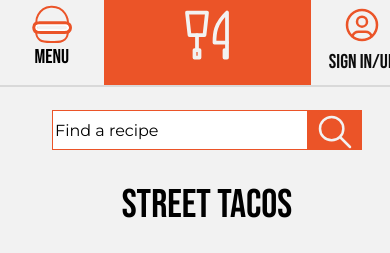
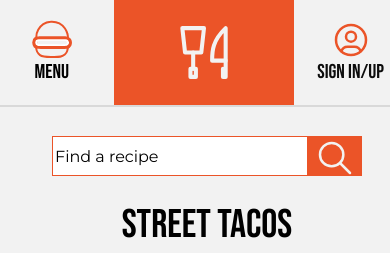
Before and after one commit to dchurst/recipe, a plain HTML site: page index.html in a window 390 px wide. Shown: the top 253 px of the page. Drawn offline with Linux system fonts and the light colour scheme.

Commit message:
Hamburger menu complete
Hamburger menu complete and fully functional

```diff
--- a/index.html
+++ b/index.html
@@ -255,20 +255,17 @@
 
         <nav>
             <h2>Main Navigation</h2>
-            <div id="menu">
             <input type="checkbox" id="dropdown">
             <label for="dropdown">
-                    <span>Menu
+                <span>Menu</span>
                 <svg xmlns="http://www.w3.org/2000/svg" width="40" height="40" style="enable-background:new 0 0 40 40" xml:space="preserve">
                     <path d="M36 17.6c.1 1.8.1 3.6.1 5.4.1 2.7 0 5.5-.9 8-.5 1.4-1.3 2.6-2.4 3.6-3.3 2.7-6 2.4-12.6 2.4-4.6 0-9.2.2-12.2-1.9-2.5-1.8-3.6-4.2-3.8-7.1-.2-3.6.1-7.2.1-10.8 0-2.6.6-5.1 1.9-7.4 2.5-4.5 7.3-7.5 12.4-8 .4-.1.9-.1 1.4-.1 5.2 0 10.1 2.6 13 6.8 1 1.5 1.8 3.1 2.3 4.9.4 1.3.6 2.7.7 4.2z" style="fill:none;stroke:#eb5428;stroke-width:2;stroke-miterlimit:10"></path>
                     <path d="M36.1 22.6c0 .5-.1 1-.5 1.4-.5.7-1.4 1.2-2.6 1.3-2.8.2-5.8.1-8.6.1h-12c-1.3 0-2.6 0-3.8-.1-1.1 0-2.4 0-3.3-.6-.8-.6-1.2-1.4-1.2-2.2 0-.9.3-1.8 1.5-2.3.9-.4 2-.5 3.1-.5 1.4 0 2.8-.1 4.3-.1h14.5c1.2 0 2.3 0 3.5.1 1.7.1 3.3-.1 4.4 1 .3.6.7 1.3.7 1.9z" style="fill:none;stroke:#fff;stroke-width:2.0832;stroke-miterlimit:10"></path>
                     <path d="M38.5 22.6c0 .9-.2 1.7-.5 2.5-.6 1.3-1.7 2.1-3 2.2-3.3.3-6.7.2-9.9.2H11.2c-1.5 0-3-.1-4.4-.1-1.3-.1-2.8 0-3.8-1-.9-1-1.3-2.5-1.3-3.8 0-1.6.3-3.1 1.7-4 1-.7 2.3-.8 3.5-.8 1.6-.1 3.3-.1 4.9-.1H28.5c1.3 0 2.7 0 4 .1 2 .1 3.8-.1 5.1 1.7.5.9.9 2 .9 3.1z" style="fill:none;stroke:#eb5428;stroke-width:2.9408;stroke-miterlimit:10"></path>
                 </svg>
-                    </span>
             </label>
-            </div>
-            <div id="home">
-                <a href="#">
+            <ul>
+                <li><a href="#">
                     <span>Home</span>
                     <svg xmlns="http://www.w3.org/2000/svg" class="icon icon-tabler icon-tabler-tools-kitchen" width="60" height="60" viewBox="0 0 24 24" stroke-width="1.5" stroke="#ffffff" fill="none" stroke-linecap="round" stroke-linejoin="round">
                         <path stroke="none" d="M0 0h24v24H0z" fill="none"></path>
@@ -279,8 +276,7 @@
                         <line x1="8" y1="12" x2="8" y2="18"></line>
                     </svg>
                     </a>
-            </div>
-            <ul>
+                </li>
                 <li><a href="#">Breakfast <img src="images/breakfast.png" alt="Eggs being fried in skillet" width="234" height="234"></a></li>
                 <li><a href="#">Brunch <img src="images/brunch.png" alt="Group toasting with drinks over brunch" width="234" height="234"></a></li>
                 <li><a href="#">Lunch <img src="images/lunch.png" alt="Meat eggs and avocado stack on wheat bread" width="234" height="234"></a></li>
@@ -288,9 +284,7 @@
                 <li><a href="#">Appetizers <img src="images/appetizers.png" alt="Assortment of fruit and snacks" width="234" height="234"></a></li>
                 <li><a href="#">Desserts <img src="images/desserts.png" alt="Fancy dessert with fruit on top" width="234" height="234"></a></li>
                 <li><a href="#">Beverages <img src="images/beverages.png" alt="Mixed drink with orange in wine glass" width="234" height="234"></a></li>
-            </ul>
-            <div id="avatar">
-            <a href="#">
+                <li><a href="#">
                     <span>Sign In/Up</span>
                     <svg xmlns="http://www.w3.org/2000/svg" class="icon icon-tabler icon-tabler-user-circle" width="40" height="40" viewBox="0 0 24 24" stroke-width="1.5" stroke="#ffffff" fill="none" stroke-linecap="round" stroke-linejoin="round">
                     <path stroke="none" d="M0 0h24v24H0z" fill="none"></path>
@@ -299,7 +293,8 @@
                     <path d="M6.168 18.849a4 4 0 0 1 3.832 -2.849h4a4 4 0 0 1 3.834 2.855"></path>
                     </svg>
                     </a>
-            </div>
+                </li>
+            </ul>
         </nav>
 
         <section id="search-bar">
--- a/styles.css
+++ b/styles.css
@@ -111,7 +111,7 @@ svg {
 
 h1 {
     text-align: center;
-    padding-top: 180px;
+    padding-top: 200px;
 }
 
 menu {
@@ -137,6 +137,7 @@ menu span {
 /* Hamburger Menu Code - NAV */
 
 nav {
+    box-shadow: 0 2px 0 rgba(0, 0, 0, 0.1);
     display: grid;
     grid-template-columns: 1fr 2fr 1fr;
     margin-bottom: 50px;
@@ -149,18 +150,42 @@ nav h2 {
     display: none;
 }
 
-nav div {
-    box-shadow: 0 2px 0 rgba(0, 0, 0, 0.1);
-}
-
-nav div a, nav div span {
+nav label, nav li:first-child a, nav li:last-child a {
     align-items: center;
     display: flex;
     flex-direction: column-reverse;
-    padding: 5px;
+    padding: 20px 0;
 }
 
-nav div label {
+nav ul span {
+    color: var(--black);
+}
+
+nav li:first-child span {
+    display: none;
+}
+
+nav li:first-child a {
+    background-color: #EB5428;
+    position: absolute;
+    top: 0;
+    right: 120px;
+}
+
+nav li:first-child a svg {
+    stroke: var(--white);
+    height: 65px;
+    width: 180px;
+}
+
+nav li:last-child {
+    margin: 0;
+    position: absolute;
+    top: 0;
+    right: 30px;
+}
+
+nav label {
     cursor: pointer;
 }
 
@@ -176,7 +201,7 @@ nav ul {
     grid-column: 1 / 4;
     grid-row-start: 2;
     max-height: 0;
-    transition: max-height .2s ease-out;
+    transition: all .5s ease-in-out;
     overflow: hidden;
     z-index: 1;
 }
@@ -185,7 +210,7 @@ nav input {
     display: none;
 }
 
-#dropdown:checked ~ nav ul {
+nav input:checked ~ ul {
     max-height: 500px;
 }
 
@@ -196,31 +221,6 @@ nav li {
 nav ul li a {
     color: var(--orange);
     text-decoration: none;
-}
-
-#menu a, #avatar a {
-    color: var(--black);
-    text-decoration: none;
-}
-
-#menu {
-    grid-column-start: 1;
-}
-
-#home {
-    background-color: var(--orange);
-}
-
-#home span {
-    display: none;
-}
-
-#home svg {
-    stroke: var(--white);
-}
-
-#avatar {
-    grid-column-start: 3;
 }
 
 /* Search Bar */
@@ -237,7 +237,7 @@ nav ul li a {
     justify-content: center;
     margin: 10px 0;
     position: absolute;
-    top: 100px;
+    top: 126px;
 }
 
 #search-bar h3 {
@@ -260,3 +260,5 @@ nav ul li a {
     height: 40px;
     stroke: var(--white);
 }
+
+/* Main Content */
```
Lines whose indentation alone changed are shown as unchanged.
